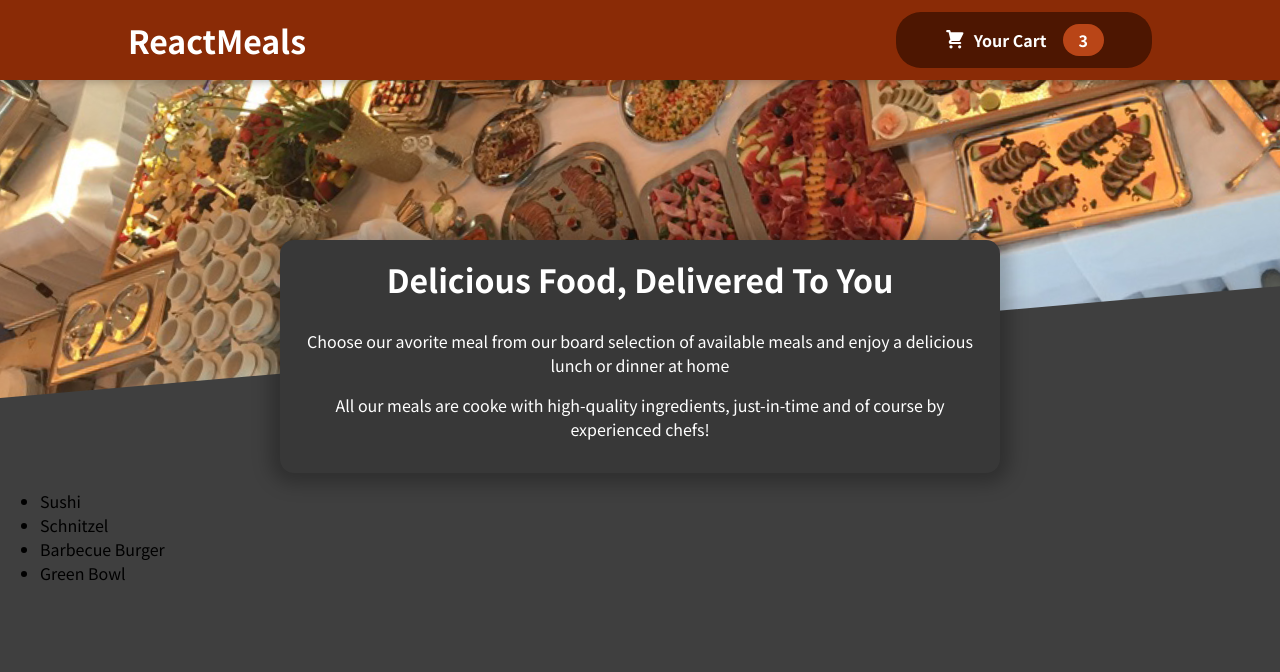
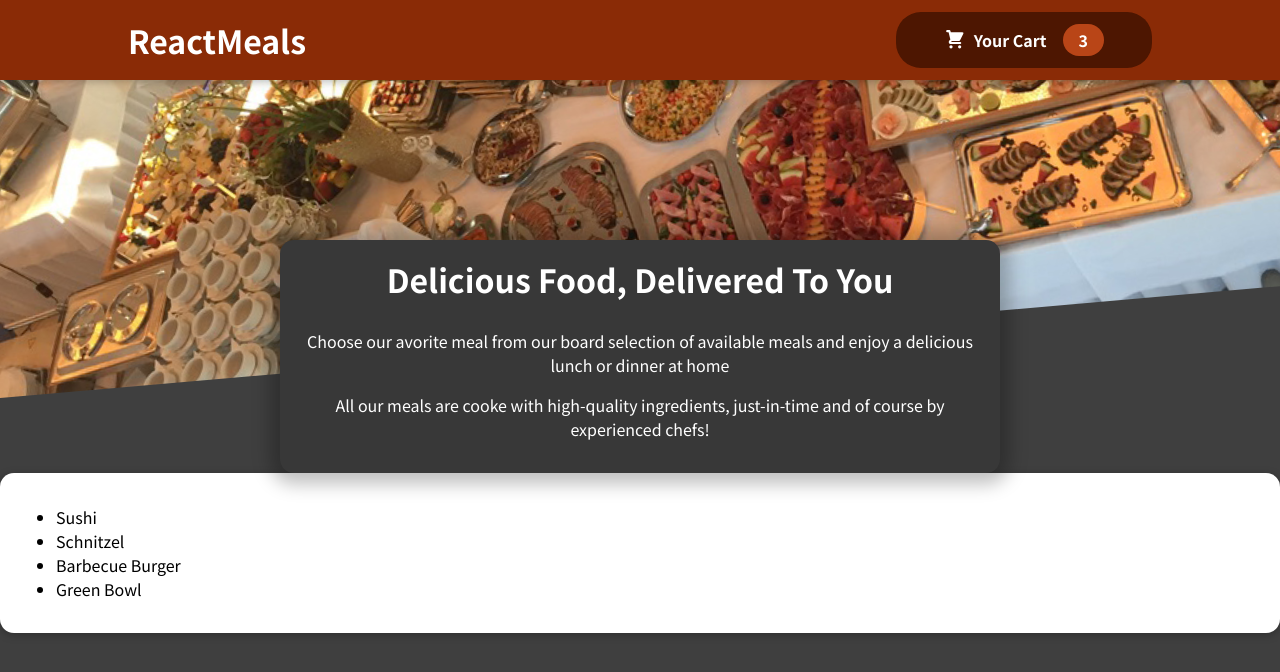
Before and after one commit to aschneiderGit/react-complete-guide-section11, a JavaScript app: page / in a window 1280 px wide. Shown: the top 672 px of the page. Built offline with nearby package versions, Linux system fonts and the light colour scheme.

Commit message:
Card for AvailableMeals

```diff
--- a/src/components/Meals/AvailableMeals.js
+++ b/src/components/Meals/AvailableMeals.js
@@ -1,3 +1,4 @@
+import Card from '../UI/Card';
 import style from './AvailableMeals.module.css';
 
 const DUMMY_MEALS = [
@@ -33,7 +34,9 @@ function AvailableMeals() {
 	});
 	return (
 		<section className={style.meal}>
-			<ul>{mealsList}</ul>
+			<Card>
+				<ul>{mealsList}</ul>
+			</Card>
 		</section>
 	);
 }
--- /dev/null
+++ b/src/components/UI/Card.js
@@ -0,0 +1,7 @@
+import style from './Card.module.css';
+
+function Card(props) {
+	return <div className={style.card}> {props.children}</div>;
+}
+
+export default Card;
--- /dev/null
+++ b/src/components/UI/Card.module.css
@@ -0,0 +1,6 @@
+.card {
+	padding: 1rem;
+	box-shadow: 0 2px 8px rgba(0, 0, 0, 0.25);
+	border-radius: 14px;
+	background-color: white;
+}
```
